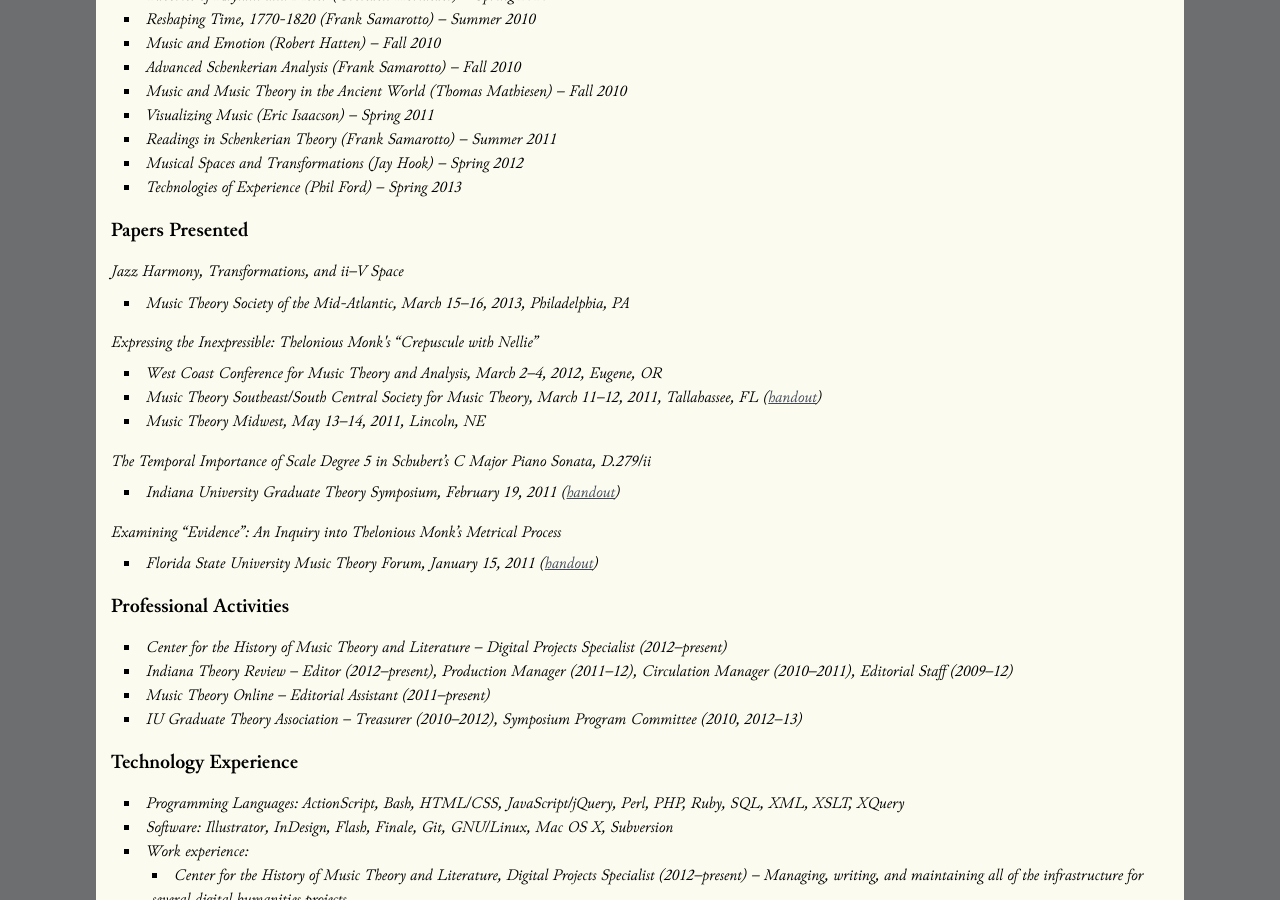
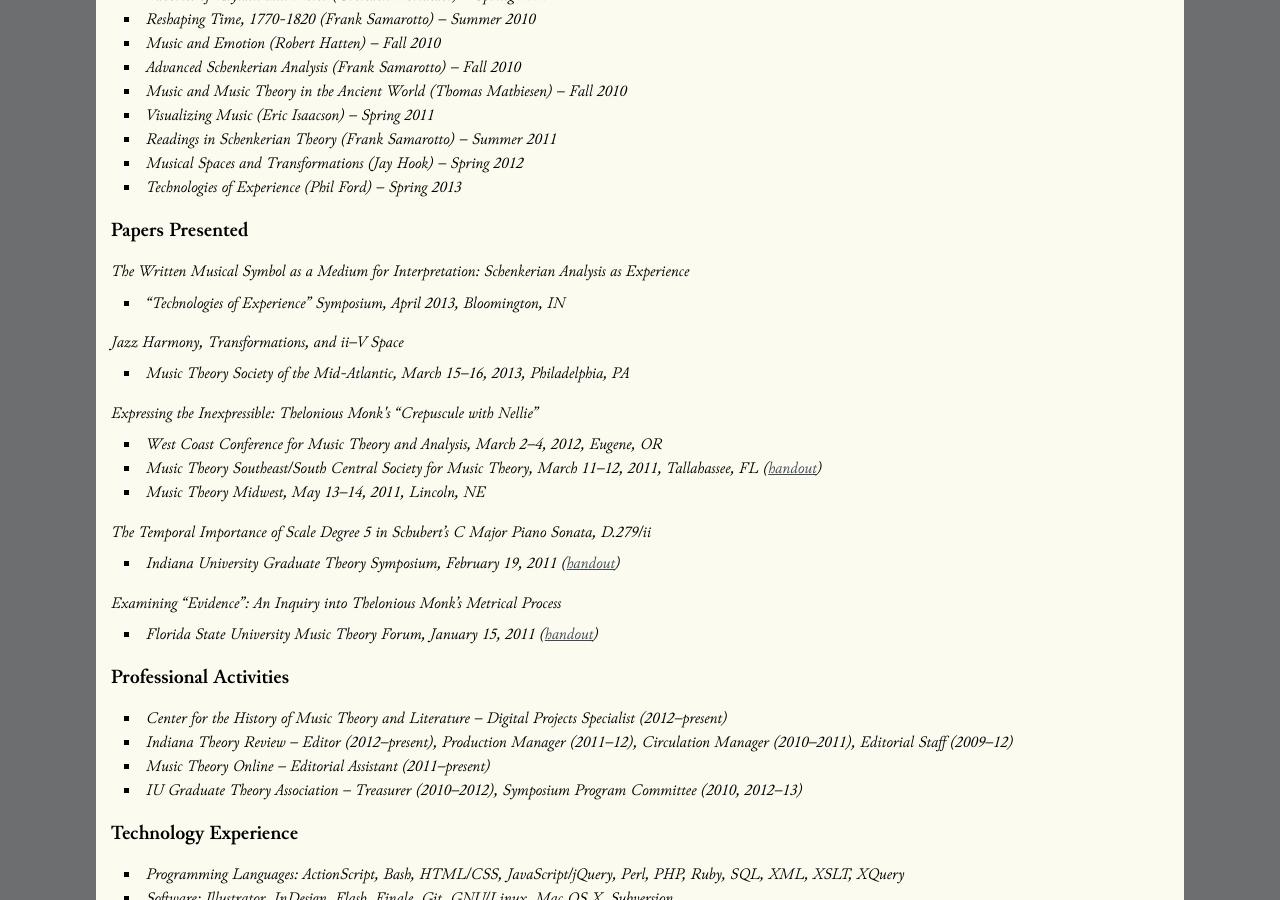
Before and after one commit to mmcclimon/jekyll-site, a Jekyll site: the page built from cv.html, in a window 1280 px wide and 900 px high, scrolled down 1023 px. Built offline with Jekyll 4.4.1, drawn with Linux system fonts in a browser that asks for light colours; nearby versions of some CDN libraries; Markdown is read by kramdown in place of the engine named in the settings.

Commit message:
Add Schenker experience paper to CV

```diff
--- a/cv.html
+++ b/cv.html
@@ -59,6 +59,11 @@
 
 <h3>Papers Presented</h3>
 <div class="cv-content">
+    <h5>The Written Musical Symbol as a Medium for Interpretation: Schenkerian Analysis as Experience</h5>
+    <ul>
+        <li>“Technologies of Experience” Symposium, April 2013, Bloomington, IN</li>
+    </ul>
+
     <h5>Jazz Harmony, Transformations, and ii–V Space</h5>
     <ul>
         <li>Music Theory Society of the Mid-Atlantic, March 15–16, 2013, Philadelphia, PA</li>
```
